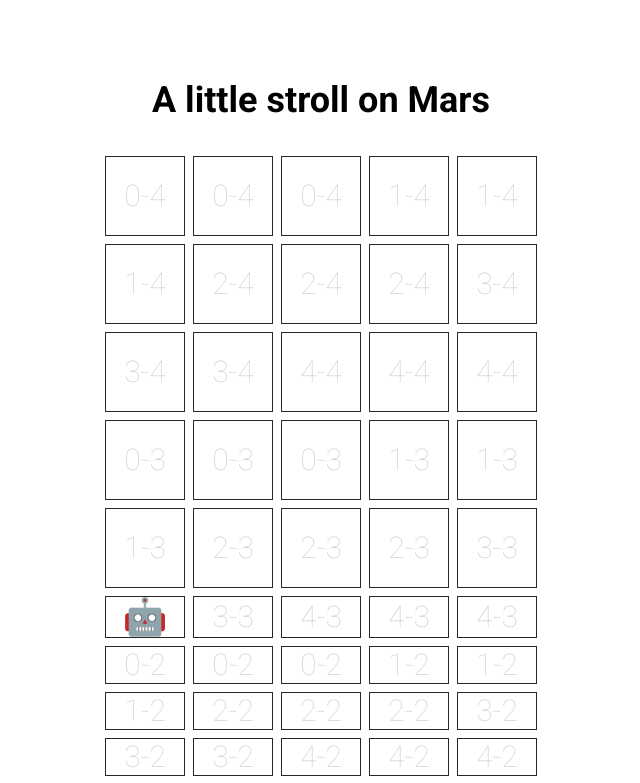
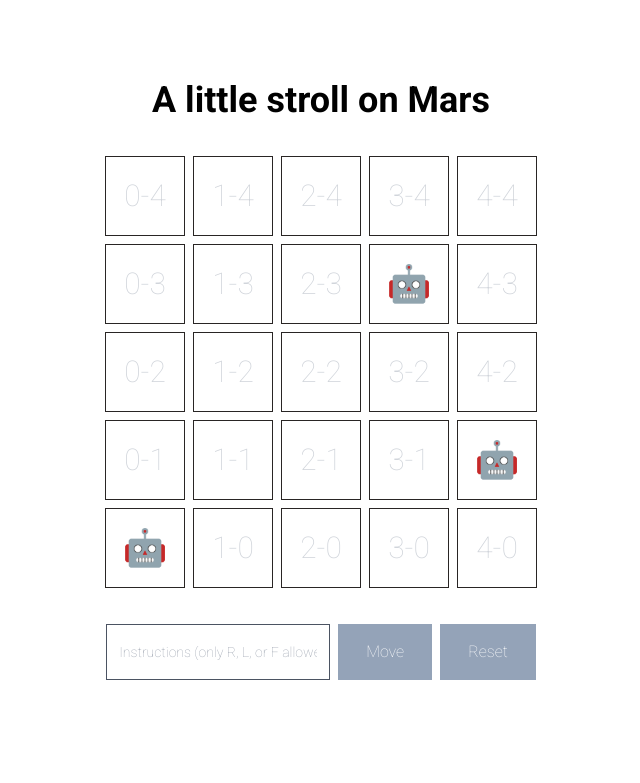
Before and after one commit to anadamastor/bot_mars, a React (Vite) app: page / in a window 1280 px wide. Shown: the top 783 px of the page, without its empty margins (319-959 px from the left). Built offline with nearby package versions, Linux system fonts and the light colour scheme.

Commit message:
adds multiple bots

```diff
--- a/src/App.tsx
+++ b/src/App.tsx
@@ -6,10 +6,10 @@ import {
   INITIAL_POSITION_2,
   INITIAL_POSITION_3,
 } from "./constants/constants";
-import type { Position } from "./types/types";
+import type { Robot } from "./types/types";
 
 function App() {
-  const [robotPosition, setRobotPosition] = useState<Position[]>([
+  const [robots, setRobots] = useState<Robot[]>([
     INITIAL_POSITION,
     INITIAL_POSITION_2,
     INITIAL_POSITION_3,
@@ -24,11 +24,8 @@ function App() {
       <h1 className="text-center text-4xl font-bold">
         A little stroll on Mars
       </h1>
-      <Grid robotPosition={robotPosition} />
-      <CommandLine
-        setRobotPosition={setRobotPosition}
-        robotPosition={robotPosition}
-      />
+      <Grid robots={robots} />
+      <CommandLine setRobotPosition={setRobots} robotPosition={robots} />
     </div>
   );
 }
--- a/src/components/Cell/Cell.tsx
+++ b/src/components/Cell/Cell.tsx
@@ -1,23 +1,20 @@
 import React from "react";
-import { useRobot } from "../../hooks/useRobot";
 import type { CellProps } from "../../types/types";
 import { formatCoordinates } from "../../utils/format-coordinates.ts";
+import { getRobotRotationStyle } from "../../utils/get-robot-rotation-style.tsx";
+import { isRobotInCell } from "../../utils/is-robot-in-cell.ts";
+import { ROBOT_ICON } from "../../constants/constants.ts";
 
-export const Cell = React.memo(
-  ({ robotPosition, cellCoordinates }: CellProps) => {
-    const { isInCell, robotRotationStyle, robotIcon } = useRobot({
-      robotPosition,
-      cellCoordinates,
-    });
+export const Cell = React.memo(({ robot, cellCoordinates }: CellProps) => {
   const cellCoordinatesText = formatCoordinates(cellCoordinates);
   return (
     <div className="border border-stone-800 flex justify-center items-center text-4xl">
-        {isInCell ? (
+      {robot && isRobotInCell({ robot, cellCoordinates }) ? (
         <div
-            style={robotRotationStyle}
-            aria-label={`Robot is here! Cell: ${cellCoordinatesText} with ${robotPosition.robotAngle} deg rotation`}
+          style={getRobotRotationStyle(robot)}
+          aria-label={`Robot is here! Cell: ${cellCoordinatesText} with ${robot.robotAngle} deg rotation`}
         >
-            {robotIcon}
+          {ROBOT_ICON}
         </div>
       ) : (
         <p
@@ -29,5 +26,4 @@ export const Cell = React.memo(
       )}
     </div>
   );
-  }
-);
+});
--- a/src/components/CommandLine/CommandLine.tsx
+++ b/src/components/CommandLine/CommandLine.tsx
@@ -5,7 +5,7 @@ import {
   INITIAL_POSITION_3,
   TRANSITION_SECONDS,
 } from "../../constants/constants";
-import type { Position } from "../../types/types";
+import type { Robot } from "../../types/types";
 import { Button } from "./Button";
 import { InstructionsInput } from "./InstructionsInput";
 import {
@@ -17,14 +17,11 @@ import { moveForward } from "../../utils/move-forward";
 import { rotate } from "../../utils/rotate";
 
 export type CommandLineProps = {
-  setRobotPosition: React.Dispatch<React.SetStateAction<Position[]>>;
-  robotPosition: Position[];
+  setRobotPosition: React.Dispatch<React.SetStateAction<Robot[]>>;
+  robotPosition: Robot[];
 };
 
-export const CommandLine = ({
-  setRobotPosition,
-  robotPosition,
-}: CommandLineProps) => {
+export const CommandLine = ({ setRobotPosition }: CommandLineProps) => {
   const [instructions, setInstructions] = useState("");
   const [isAnimating, setIsAnimating] = useState(false);
 
--- a/src/components/Grid/Grid.tsx
+++ b/src/components/Grid/Grid.tsx
@@ -1,14 +1,14 @@
 import { NUMBER_OF_COLUMNS, NUMBER_OF_ROWS } from "../../constants/constants";
-import type { Position } from "../../types/types";
+import type { Robot } from "../../types/types";
 import { createArray } from "../../utils/create-array";
 import { getCoordinates } from "../../utils/get-coordinates";
 import { Cell } from "../Cell/Cell";
 
 export type GridProps = {
-  robotPosition: Position[];
+  robots: Robot[];
 };
 
-const Grid = ({ robotPosition }: GridProps) => {
+const Grid = ({ robots }: GridProps) => {
   const rowIndices = createArray(NUMBER_OF_ROWS);
   const columnIndices = createArray(NUMBER_OF_COLUMNS);
 
@@ -28,15 +28,20 @@ const Grid = ({ robotPosition }: GridProps) => {
             columnIndex,
           });
 
-          return robotPosition.map((robotPosition) => {
+          const robot = robots.find((robot) => {
             return (
-              <Cell
-                key={`${cellCoordinates.cellX}-${cellCoordinates.cellY}`}
-                robotPosition={robotPosition}
-                cellCoordinates={cellCoordinates}
-              />
+              robot.robotX === cellCoordinates.cellX &&
+              robot.robotY === cellCoordinates.cellY
             );
           });
+
+          return (
+            <Cell
+              key={`${cellCoordinates.cellX}-${cellCoordinates.cellY}`}
+              robot={robot}
+              cellCoordinates={cellCoordinates}
+            />
+          );
         });
       })}
     </div>
--- a/src/hooks/useRobot.tsx
+++ /dev/null
@@ -1,13 +0,0 @@
-import { ROBOT_ICON, TRANSITION_SECONDS } from "../constants/constants";
-import type { CellProps } from "../types/types";
-import { isRobotInCell } from "../utils/is-robot-in-cell";
-
-export const useRobot = ({ robotPosition, cellCoordinates }: CellProps) => {
-  const isInCell = isRobotInCell({ robotPosition, cellCoordinates });
-  const robotRotationStyle = {
-    transform: `rotate(${robotPosition.robotAngle}deg)`,
-    transition: `${TRANSITION_SECONDS}s`,
-  };
-
-  return { isInCell, robotRotationStyle, robotIcon: ROBOT_ICON };
-};
--- a/src/types/types.ts
+++ b/src/types/types.ts
@@ -1,4 +1,4 @@
-export type Position = {
+export type Robot = {
   robotX: number;
   robotY: number;
   robotAngle: number;
@@ -10,6 +10,6 @@ export type CellCoordinates = {
 };
 
 export type CellProps = {
-  robotPosition: Position;
+  robot: Robot | undefined;
   cellCoordinates: CellCoordinates;
 };
--- /dev/null
+++ b/src/utils/get-robot-rotation-style.tsx
@@ -0,0 +1,9 @@
+import { TRANSITION_SECONDS } from "../constants/constants";
+import type { Position } from "../types/types";
+
+export const getRobotRotationStyle = (robot: Position) => {
+  return {
+    transform: `rotate(${robot.robotAngle}deg)`,
+    transition: `${TRANSITION_SECONDS}s`,
+  };
+};
--- a/src/utils/is-robot-in-cell.ts
+++ b/src/utils/is-robot-in-cell.ts
@@ -1,10 +1,13 @@
-import { CellProps } from "../types/types";
+import type { CellCoordinates, Robot } from "../types/types";
 
 export const isRobotInCell = ({
-  robotPosition,
+  robot,
   cellCoordinates,
-}: CellProps): boolean => {
-  const { robotX, robotY } = robotPosition;
+}: {
+  robot: Robot;
+  cellCoordinates: CellCoordinates;
+}): boolean => {
+  const { robotX, robotY } = robot;
   const { cellX, cellY } = cellCoordinates;
   return robotX === cellX && robotY === cellY;
 };
```
Lines whose indentation alone changed are shown as unchanged.
